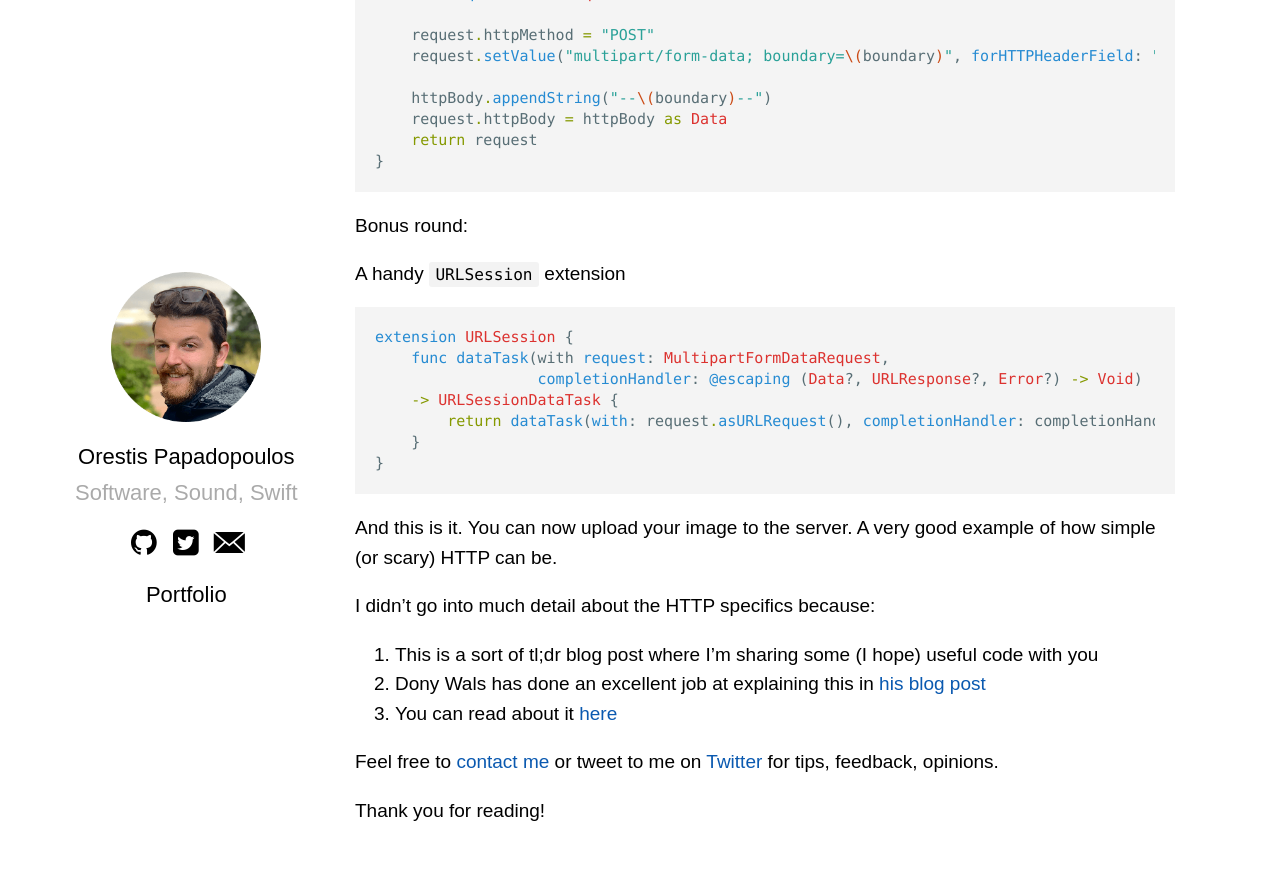
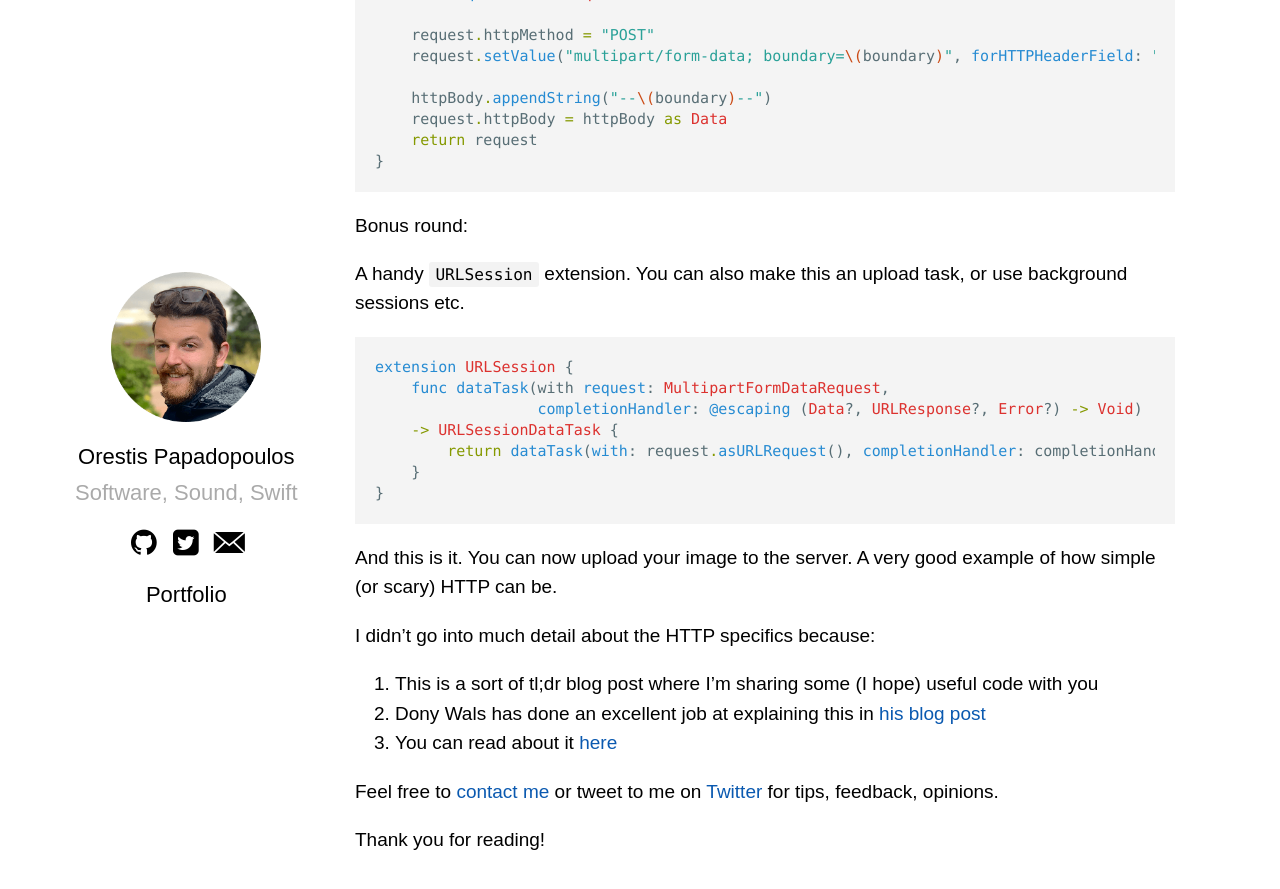
Before and after one commit to orjpap/orjpap.github.io, a Jekyll site: the page built from _posts/2021-04-26-Multipart-Form-Requests.md, in a window 1280 px wide and 900 px high, scrolled down 2120 px. Shown: the top 889 px of the window. Built offline with Jekyll 4.4.1, drawn with Linux system fonts in a browser that asks for light colours.

Commit message:
Mentioned upload task

````diff
--- a/_posts/2021-04-26-Multipart-Form-Requests.md
+++ b/_posts/2021-04-26-Multipart-Form-Requests.md
@@ -99,7 +99,7 @@ func asURLRequest() -> URLRequest {
 
 Bonus round:
 
-A handy `URLSession` extension
+A handy `URLSession` extension. You can also make this an upload task, or use background sessions etc.
 
 ```swift
 extension URLSession {
````
